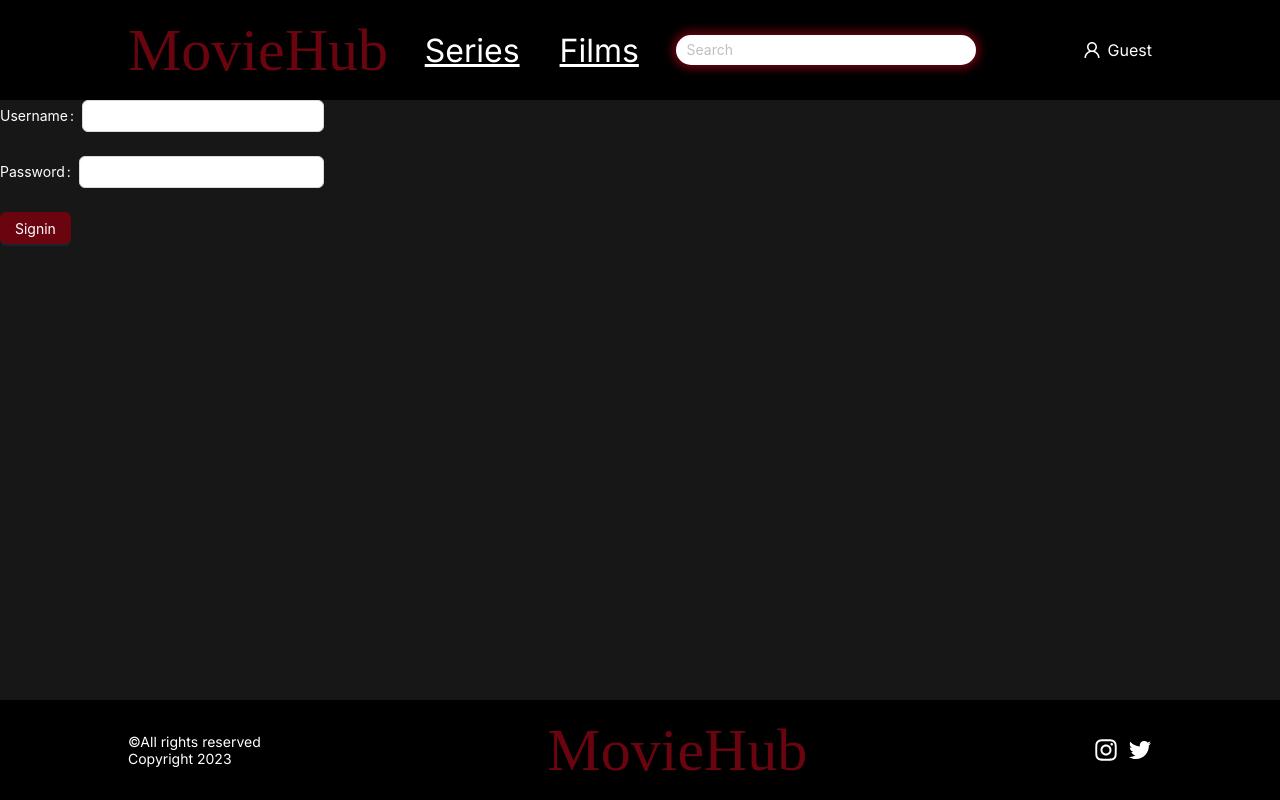
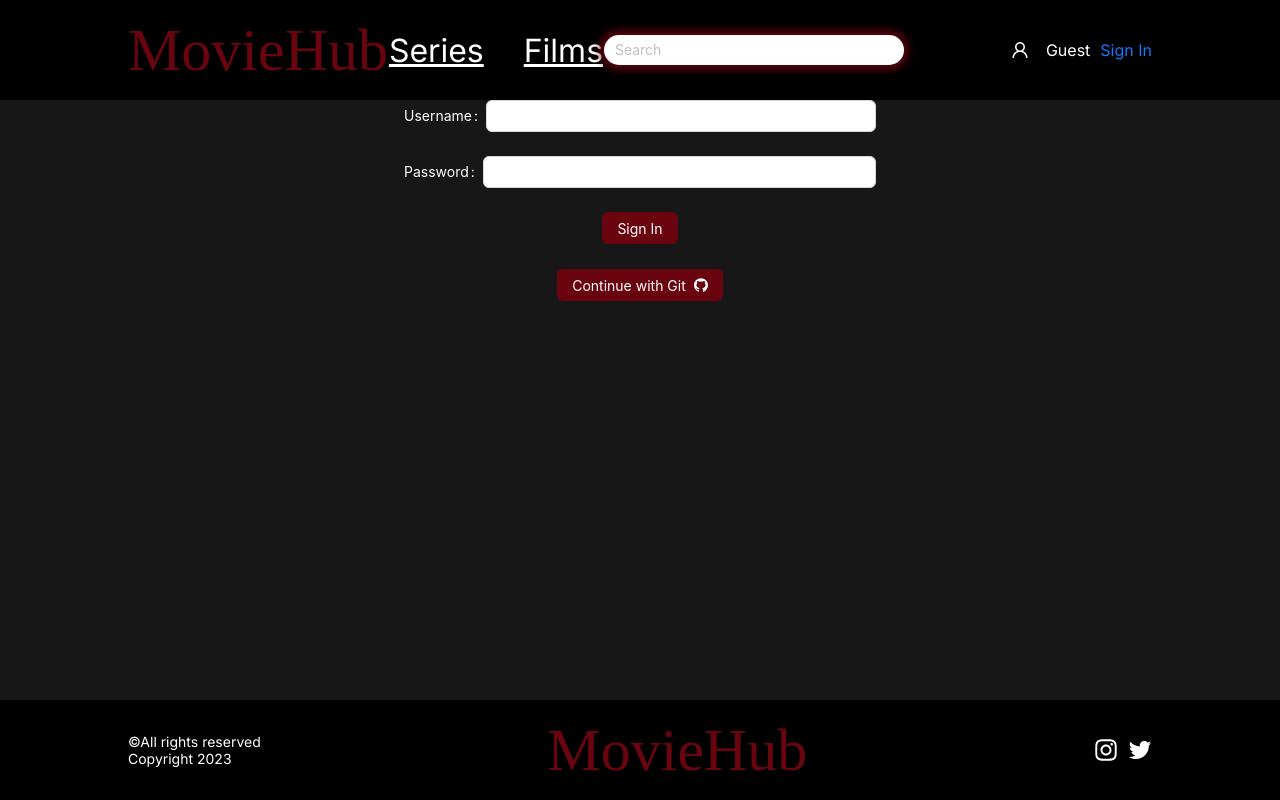
Before and after one commit to ShyanInc/moviehub-client, a Next.js app: page /auth in a window 1280 px wide. Built offline with nearby package versions, Linux system fonts and the light colour scheme; no server answers; a web font is replaced by a local one.

Commit message:
git auth fix

```diff
--- a/app/api/auth/[...nextauth]/options.ts
+++ b/app/api/auth/[...nextauth]/options.ts
@@ -1,7 +1,6 @@
 import type { NextAuthOptions } from "next-auth";
 import GitHubProvider from "next-auth/providers/github"
 import CredentialsProvider from "next-auth/providers/credentials"
-
 
 export const options: NextAuthOptions = {
   providers: [
@@ -30,5 +29,6 @@ export const options: NextAuthOptions = {
         else return null
       }
     })
-  ]
+  ],
+
 }
--- /dev/null
+++ b/app/api/auth/helpers/session.tsx
@@ -0,0 +1,8 @@
+'use client'
+import { SessionProvider } from "next-auth/react"
+
+export const Providers = ({ children }: { children: React.ReactNode }) => {
+    return <SessionProvider>
+        {children}
+    </SessionProvider>
+}
--- a/app/auth/page.tsx
+++ b/app/auth/page.tsx
@@ -2,22 +2,30 @@
 import React, { useState } from "react";
 import { Form, Input, Button } from "antd";
 import s from "./style.module.sass"
+import { GithubOutlined } from "@ant-design/icons/lib/icons";
 
 const Signin = () => {
-  const [username, setUsername] = useState("");
+  const [email, setEmail] = useState("");
   const [password, setPassword] = useState("");
 
 
+  function hanlder(e: any) {
+    e.preventDefault();
+  }
+
   return (
     <main>
-    <Form className={s.signForm}>
+      <Form className={s.signForm + " container"}>
         <Form.Item label="Username">
-        <Input value={username} onChange={(e) => setUsername(e.target.value)} />
+          <Input value={email} onChange={(e) => setEmail(e.target.value)} />
         </Form.Item>
         <Form.Item label="Password">
           <Input type="password" value={password} onChange={(e) => setPassword(e.target.value)} />
         </Form.Item>
-      <Button type="primary" htmlType="submit">Signin</Button>
+        <div className={s.buttons}>
+          <Button htmlType="submit" onClick={(e)=>hanlder(e)}>Sign In</Button>
+          <Button htmlType="submit">Continue with Git<GithubOutlined /></Button>
+        </div>
       </Form>
     </main>
   );
--- a/app/auth/style.module.sass
+++ b/app/auth/style.module.sass
@@ -1,9 +1,16 @@
 main
     background: var(--card-title-background)
     .signForm
+        width: 40%
 
         *
             color: var(--white) !important
+        .buttons
+            display: flex
+            flex-direction: column
+            align-items: center
+            gap: 25px
+
         input
             color: var(--black) !important
         button
--- a/app/layout.tsx
+++ b/app/layout.tsx
@@ -4,12 +4,13 @@ import { Inter } from 'next/font/google'
 import Header from '@/components/Header'
 import Footer from '@/components/Footer'
 import s from './layout.module.sass'
+import { Providers } from './api/auth/helpers/session'
 
 const inter = Inter({ subsets: ['latin'] })
 
 export const metadata: Metadata = {
   title: 'MovieHub',
-  description: 'i love gays',
+  description: 'Movie Tracker',
 }
 
 export default function RootLayout({
@@ -20,9 +21,11 @@ export default function RootLayout({
   return (
     <html lang="en">
       <body className={inter.className + ' ' + s.body}>
+        <Providers>
         <Header />
         {children}
         <Footer />
+        </Providers>
       </body>
     </html>
   )
--- a/components/Header/style.module.sass
+++ b/components/Header/style.module.sass
@@ -63,3 +63,5 @@
           color: var(--secound-text)
           position: relative
           right: 20px
+    .Auth
+      gap: 10px
--- a/components/UserAvatar/index.tsx
+++ b/components/UserAvatar/index.tsx
@@ -1,13 +1,23 @@
 'use client'
+import s from "../Header/style.module.sass"
+import { useEffect } from "react";
 import { UserOutlined } from "@ant-design/icons/lib/icons";
 import Avatar from "antd/es/avatar/avatar";
+import { signOut, useSession } from "next-auth/react";
+import Link from "next/link";
 
 export default function UserAvatar() {
+  const session = useSession();
+  console.log(session);
+  useEffect(() => {
+    console.log(session);
+
+  }, [session])
+
   return (
-    <div>
-      <Avatar
-        icon={<UserOutlined />}/>
-      Guest
+    <div className={s.Auth}>
+      {!session.data && <><Avatar icon={<UserOutlined />} /><p>Guest</p><Link href="/api/auth/signin">Sign In</Link></>}
+      {session.data && <Link href="#" onClick={() => signOut({ callbackUrl: "/" })}>Sign Out</Link>}
     </div>
   );
 }
--- a/package.json
+++ b/package.json
@@ -10,9 +10,11 @@
   },
   "dependencies": {
     "@ant-design/icons": "^5.2.5",
+    "@reduxjs/toolkit": "^1.9.5",
     "@types/node": "20.4.5",
     "@types/react": "18.2.17",
     "@types/react-dom": "18.2.7",
+    "@types/react-query": "^1.2.9",
     "antd": "^5.8.1",
     "eslint": "8.46.0",
     "eslint-config-next": "13.4.12",
@@ -20,6 +22,8 @@
     "next-auth": "^4.23.1",
     "react": "18.2.0",
     "react-dom": "18.2.0",
+    "react-redux": "^8.1.2",
+    "redux-toolkit": "^1.1.2",
     "sass": "^1.64.2",
     "typescript": "5.1.6"
   }
--- a/tsconfig.json
+++ b/tsconfig.json
@@ -23,6 +23,6 @@
       "@/*": ["./*"]
     }
   },
-  "include": ["next-env.d.ts", "**/*.ts", "**/*.tsx", ".next/types/**/*.ts"],
+  "include": ["next-env.d.ts", "**/*.ts", "**/*.tsx", ".next/types/**/*.ts", "app/api/user.api.ts"],
   "exclude": ["node_modules"]
 }
```
Also changed, not shown: app/api/user.api.ts (added, +72 -0 lines), 1 other file (tests, documents, lock files or other folders). Lines whose indentation alone changed are shown as unchanged.
